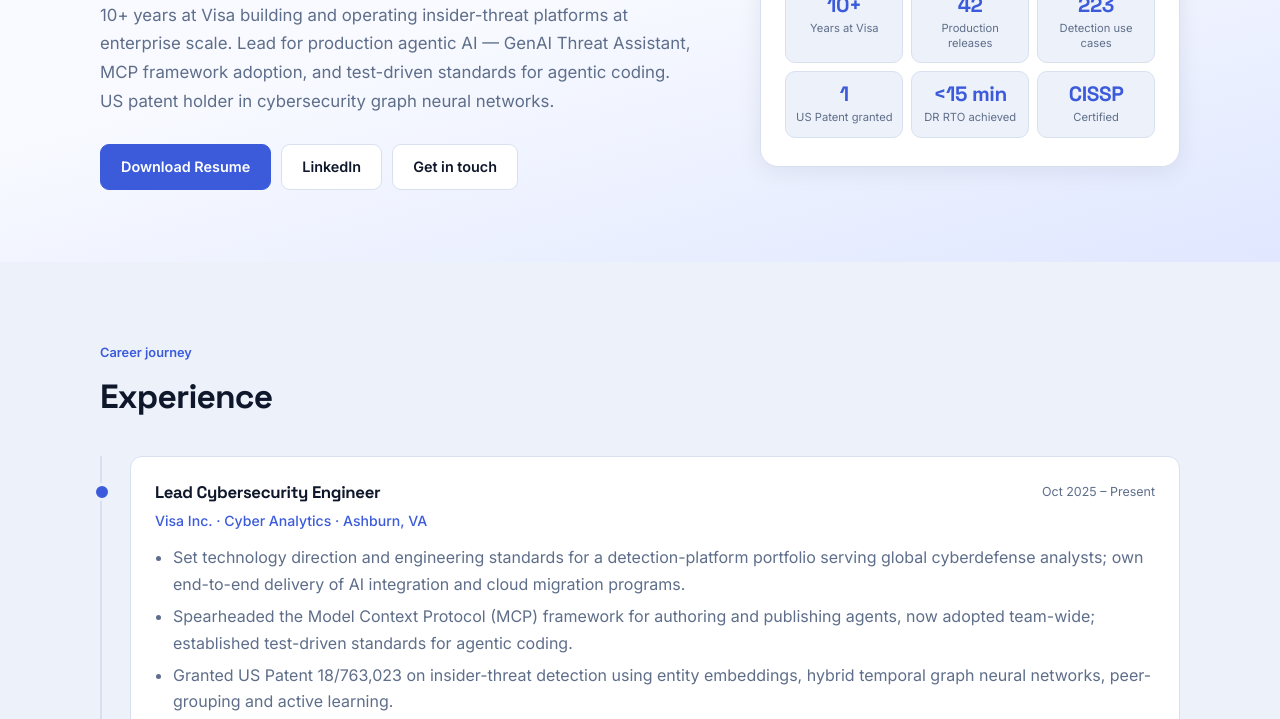
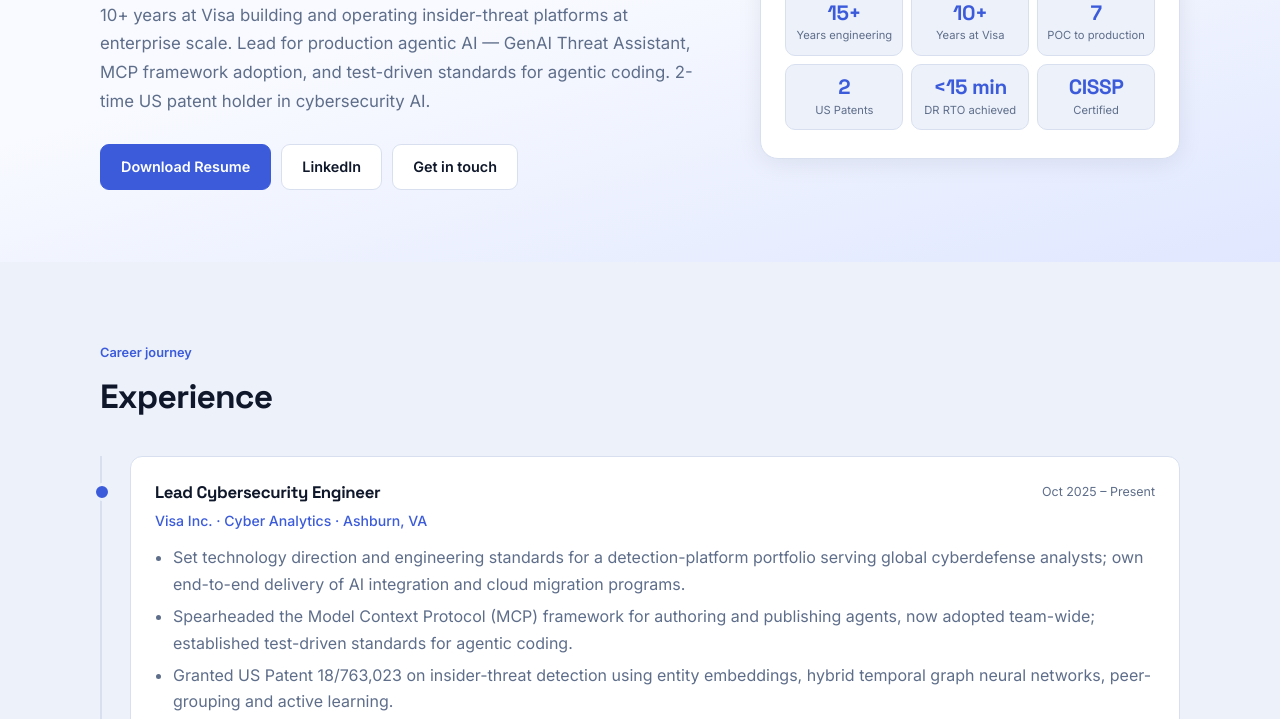
Before and after one commit to mohitangiras/mohitangiras.github.io, a plain HTML site: page index.html in a window 1280 px wide. Shown: the part 381-1100 px from the top of the page. Drawn offline with Linux system fonts and the light colour scheme.

Commit message:
Update stats: 2 patents, 7 POC-to-production, 15+ years
Co-Authored-By: Claude Sonnet 4.6 <noreply@anthropic.com>

```diff
--- a/index.html
+++ b/index.html
@@ -41,7 +41,7 @@
           10+ years at Visa building and operating insider-threat platforms at enterprise scale.
           Lead for production agentic AI — GenAI Threat Assistant, MCP framework adoption,
           and test-driven standards for agentic coding.
-          US patent holder in cybersecurity graph neural networks.
+          2-time US patent holder in cybersecurity AI.
         </p>
         <div class="cta-row">
           <a class="btn btn-primary" href="assets/resume.pdf">Download Resume</a>
@@ -56,20 +56,20 @@
         <p class="profile-role">Lead Engineer · Ashburn, VA</p>
         <div class="stats">
           <div class="stat">
+            <strong>15+</strong>
+            <span>Years engineering</span>
+          </div>
+          <div class="stat">
             <strong>10+</strong>
             <span>Years at Visa</span>
           </div>
           <div class="stat">
-            <strong>42</strong>
-            <span>Production releases</span>
+            <strong>7</strong>
+            <span>POC to production</span>
           </div>
           <div class="stat">
-            <strong>223</strong>
-            <span>Detection use cases</span>
-          </div>
-          <div class="stat">
-            <strong>1</strong>
-            <span>US Patent granted</span>
+            <strong>2</strong>
+            <span>US Patents</span>
           </div>
           <div class="stat">
             <strong>&lt;15 min</strong>
```
